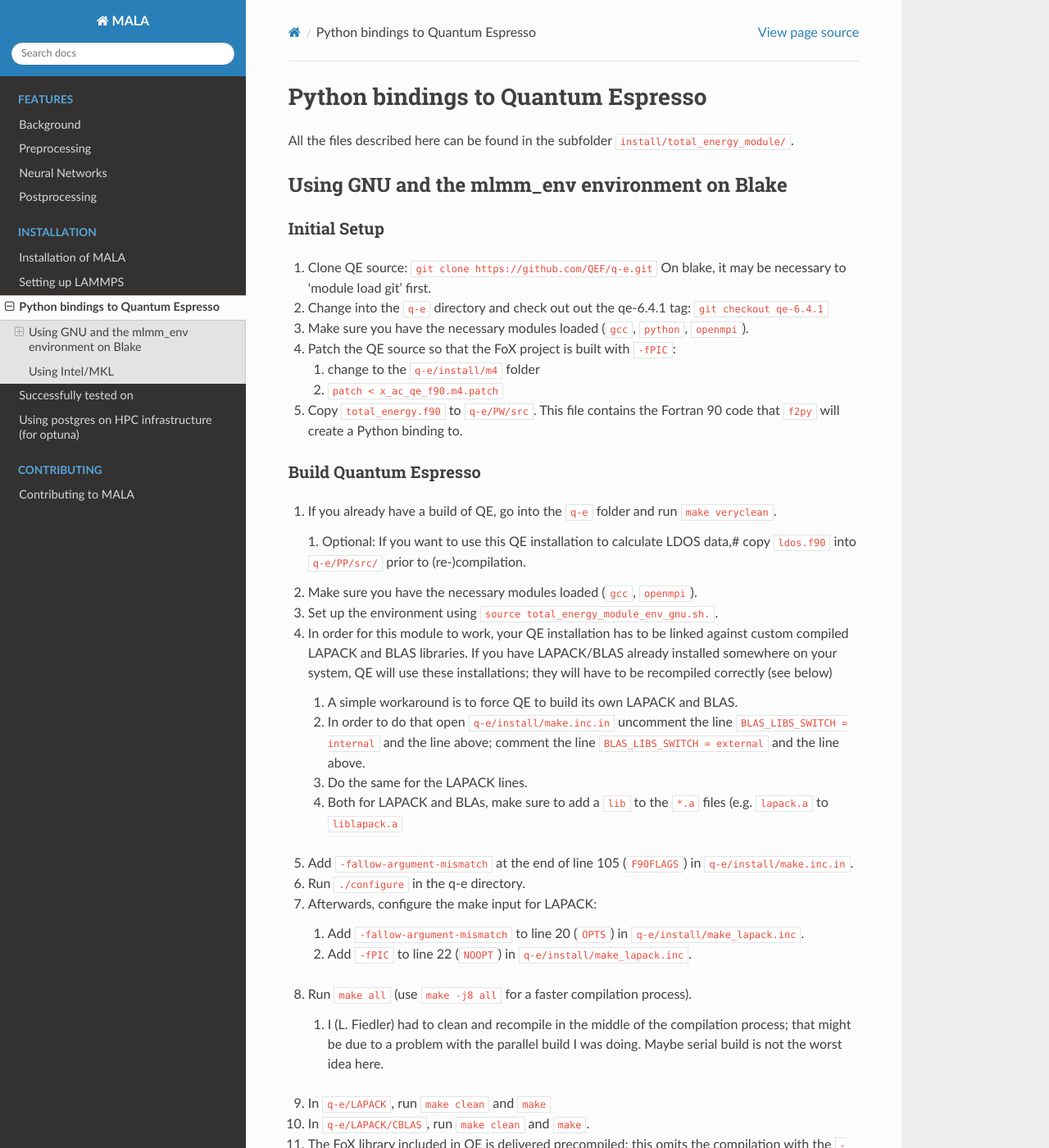
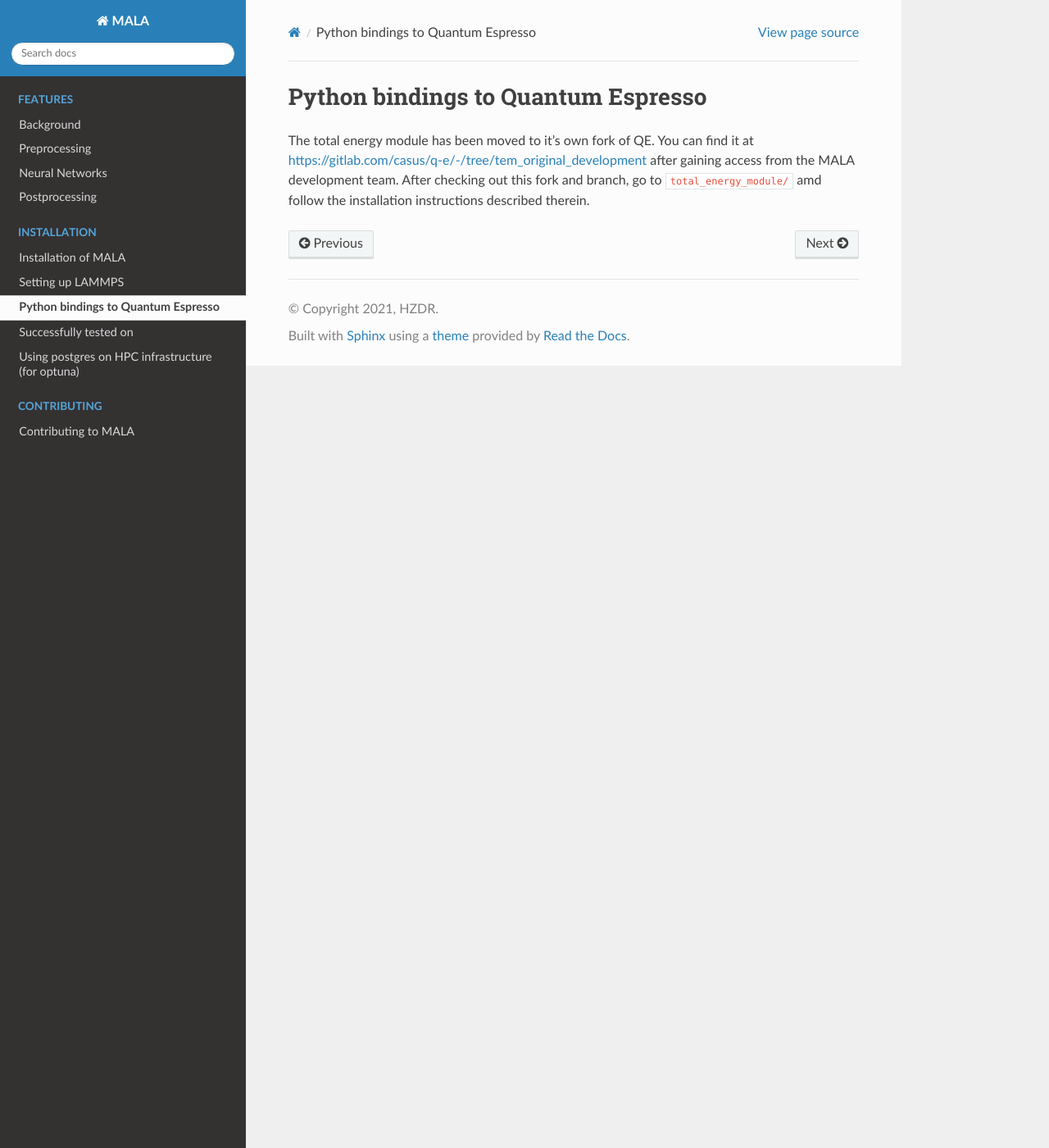
Before and after one commit to mala-project/mala, a Sphinx documentation site: the page built from docs/source/install/INSTALL_TE_QE.rst, in a window 1280 px wide and 1400 px high. Shown: the whole window at 82% size. Built offline with Sphinx 7.4.7 and the Read the Docs theme 2.0.0, drawn with Linux system fonts in a browser that asks for light colours; pages that are not in the unit, such as notebooks, are missing from menus; some of the changed text lies outside the part shown.

Commit message:
Updated the installation notice from QuantumESPRESSO as to reflect the deletion of the total energy module

```diff
--- a/docs/source/install/INSTALL_TE_QE.rst
+++ b/docs/source/install/INSTALL_TE_QE.rst
@@ -1,109 +1,9 @@
 Python bindings to Quantum Espresso
 ====================================================
 
-All the files described here can be found in the subfolder
-``install/total_energy_module/``.
-
-Using GNU and the mlmm_env environment on Blake
------------------------------------------------
-
-Initial Setup
-~~~~~~~~~~~~~
-
-1. Clone QE source: ``git clone https://github.com/QEF/q-e.git`` On
-   blake, it may be necessary to ‘module load git’ first.
-2. Change into the ``q-e`` directory and check out out the qe-6.4.1 tag:
-   ``git checkout qe-6.4.1``
-3. Make sure you have the necessary modules loaded (``gcc``, ``python``,
-   ``openmpi``).
-4. Patch the QE source so that the FoX project is built with ``-fPIC``:
-
-   1. change to the ``q-e/install/m4`` folder
-   2. ``patch < x_ac_qe_f90.m4.patch``
-
-5. Copy ``total_energy.f90`` to ``q-e/PW/src``. This file contains the
-   Fortran 90 code that ``f2py`` will create a Python binding to.
-
-Build Quantum Espresso
-~~~~~~~~~~~~~~~~~~~~~~
-
-1.  If you already have a build of QE, go into the ``q-e`` folder and
-    run ``make veryclean``.
-
-    1. Optional: If you want to use this QE installation to calculate LDOS data,#
-    copy ``ldos.f90`` into ``q-e/PP/src/`` prior to (re-)compilation.
-2.  Make sure you have the necessary modules loaded (``gcc``,
-    ``openmpi``).
-3.  Set up the environment using
-    ``source total_energy_module_env_gnu.sh.``.
-4.  In order for this module to work, your QE installation has to be
-    linked against custom compiled LAPACK and BLAS libraries. If you
-    have LAPACK/BLAS already installed somewhere on your system, QE will
-    use these installations; they will have to be recompiled correctly
-    (see below)
-
-    1. A simple workaround is to force QE to build its own LAPACK and
-       BLAS.
-    2. In order to do that open ``q-e/install/make.inc.in`` uncomment
-       the line ``BLAS_LIBS_SWITCH = internal`` and the line above;
-       comment the line ``BLAS_LIBS_SWITCH = external`` and the line
-       above.
-    3. Do the same for the LAPACK lines.
-    4. Both for LAPACK and BLAs, make sure to add a ``lib`` to the
-       ``*.a`` files (e.g. ``lapack.a`` to ``liblapack.a``
-
-5.  Add ``-fallow-argument-mismatch`` at the end of line 105
-    (``F90FLAGS``) in ``q-e/install/make.inc.in``.
-6.  Run ``./configure`` in the q-e directory.
-7.  Afterwards, configure the make input for LAPACK:
-
-    1. Add ``-fallow-argument-mismatch`` to line 20 (``OPTS``) in
-       ``q-e/install/make_lapack.inc``.
-    2. Add ``-fPIC`` to line 22 (``NOOPT``) in
-       ``q-e/install/make_lapack.inc``.
-
-8.  Run ``make all`` (use ``make -j8 all`` for a faster compilation
-    process).
-
-    1. I (L. Fiedler) had to clean and recompile in the middle of the
-       compilation process; that might be due to a problem with the
-       parallel build I was doing. Maybe serial build is not the worst
-       idea here.
-
-9.  In ``q-e/LAPACK``, run ``make clean`` and ``make``
-10. In ``q-e/LAPACK/CBLAS``, run ``make clean`` and ``make``.
-11. The FoX library included in QE is delivered precompiled; this omits
-    the compilation with the ``-fPIC`` option necessary for usage of the
-    total energy module.
-
-    1. Download the FoX library from https://github.com/andreww/fox
-    2. Compile the library, make sure that the ``-fPIC`` compiler option
-       is used (this should already be the case after step 3)
-    3. Replace the ``q-e/FoX/lib/`` folder with the ``fox/objs/lib``
-       folder
-    4. Replace the ``q-e/FoX/finclude/`` folder with the
-       ``fox/objs/finclude`` folder
-
-Build the Python Module
-~~~~~~~~~~~~~~~~~~~~~~~
-
-1. Change to ``q-e/PW/src`` and run the
-   ``build_total_energy_energy_module_gnu.sh`` script in the
-   ``total/energy`` folder. If the build is successful, a file named
-   ``total_energy.cpython-37m-x86_64-linux-gnu.so`` will be generated.
-   It contains the Python module.
-
-Use the Python Module
-~~~~~~~~~~~~~~~~~~~~~
-
-1. Add the folder that contains
-   ``total_energy.cpython-37m-x86_64-linux-gnu.so`` to your
-   ``PYTHONPATH``.
-2. Now you can use: ``import total_energy``
-
-Using Intel/MKL
----------------
-
-.. warning::
-   Not tested/supported yet! Please contact the authors to receive the original files from the Sandia
-   National Laboratories group.
+The total energy module has been moved to it's own fork of QE.
+You can find it at
+https://gitlab.com/casus/q-e/-/tree/tem_original_development after
+gaining access from the MALA development team. After checking out this
+fork and branch, go to ``total_energy_module/`` amd follow the installation
+instructions described therein.
```
